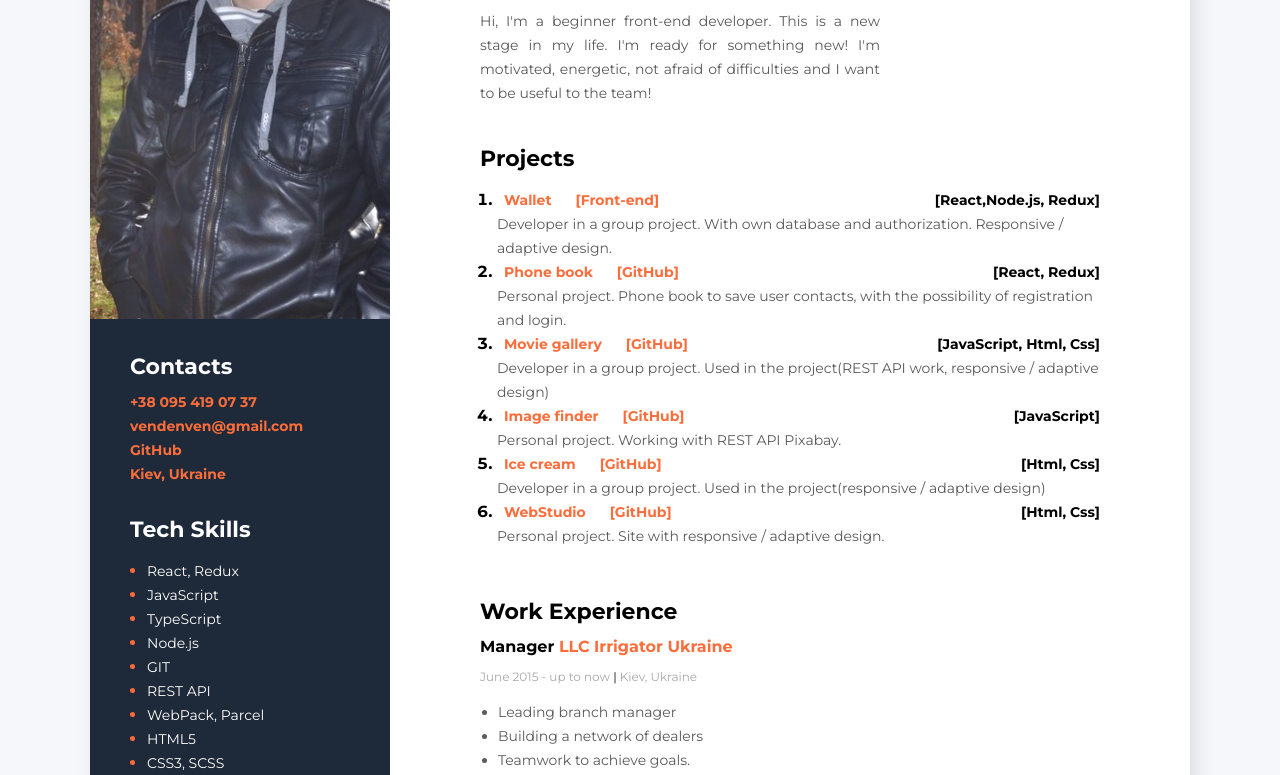
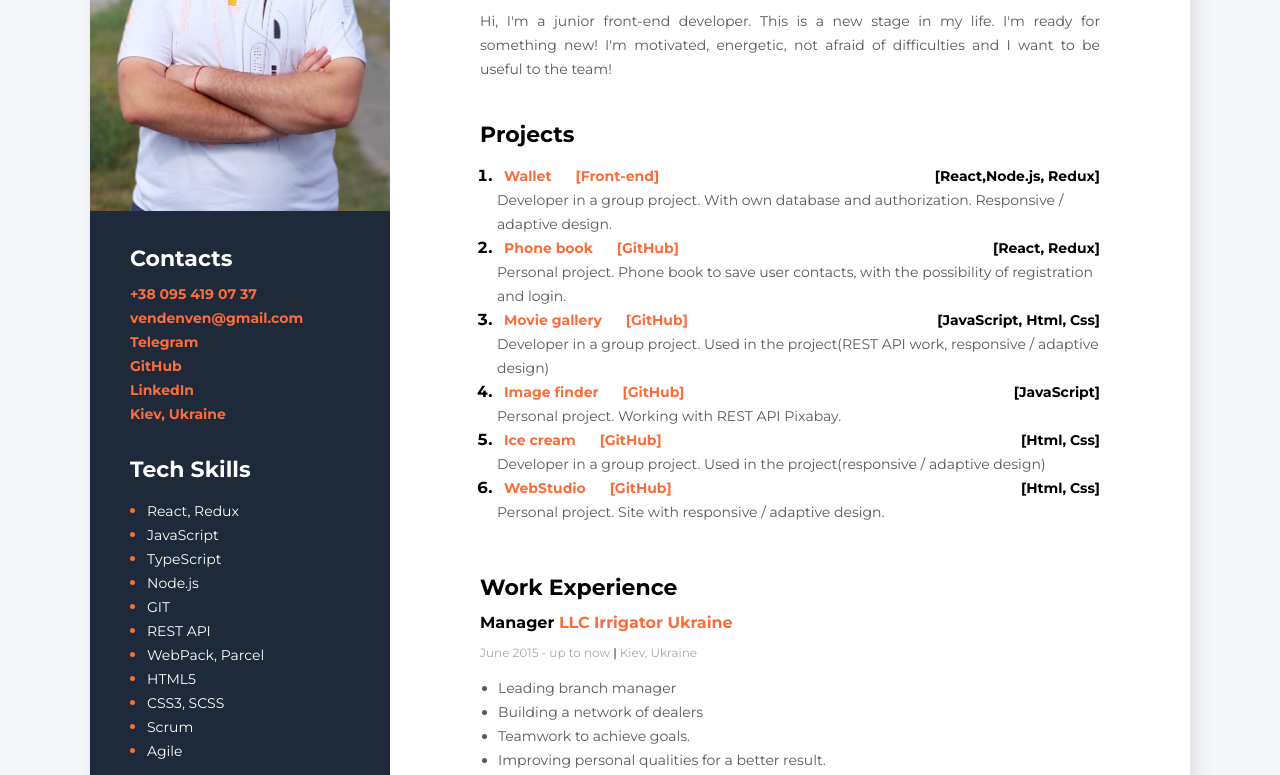
Before and after one commit to VenjaVenja/MyResume, a plain HTML site: page index.html in a window 1280 px wide. Shown: the part 248-1023 px from the top of the page. Drawn offline with Linux system fonts and the light colour scheme.

Commit message:
add fixes

```diff
--- a/index.html
+++ b/index.html
@@ -23,7 +23,7 @@
           <h1 class="about-me-name">Denys Venher</h1>
 
           <p class="about-me-description">
-            Hi, I'm a beginner front-end developer.
+            Hi, I'm a junior front-end developer.
             This is a new stage in my life. I'm ready for something new!
             I'm motivated, energetic, not afraid of difficulties and I want to be useful to the team!
           </p>
@@ -241,7 +241,7 @@
       </div>
       <!--sidebar section-->
       <aside class="sidebar-section">
-        <img width="300" src="./photo_VDV.jpeg" alt=" my photo" />
+        <img width="300" src="./20220827_143725-min.jpg" alt=" my photo" />
 
         <!--contact section-->
         <div class="contact-section">
@@ -266,18 +266,26 @@
             <a
               target="_blank"
               class="contact-section-link"
+              href="https://t.me/VengerDen"
+              >Telegram</a
+            >
+          </div>
+          <div>
+            <a
+              target="_blank"
+              class="contact-section-link"
               href="https://github.com/VenjaVenja"
               >GitHub</a
             >
           </div>
-          <!-- <div>
+          <div>
             <a
               target="_blank"
               class="contact-section-link"
-              href="https://www.linkedin.com/"
+              href="https://www.linkedin.com/in/den-ven-354b5b231/"
               >LinkedIn</a
             >
-          </div> -->
+          </div>
           <div>
             <span class="contact-section-link">Kiev, Ukraine</span>
           </div>
--- a/style.css
+++ b/style.css
@@ -64,7 +64,7 @@ a:hover {
 }
 .about-me-description {
   text-align: justify;
-  width: 400px;
+  /* width: 400px; */
   font-style: normal;
   font-weight: normal;
   font-size: 14px;
```
Also changed, not shown: 20220827_143725-min.jpg (added), photo_VDV.jpeg (deleted), 1 other file.
